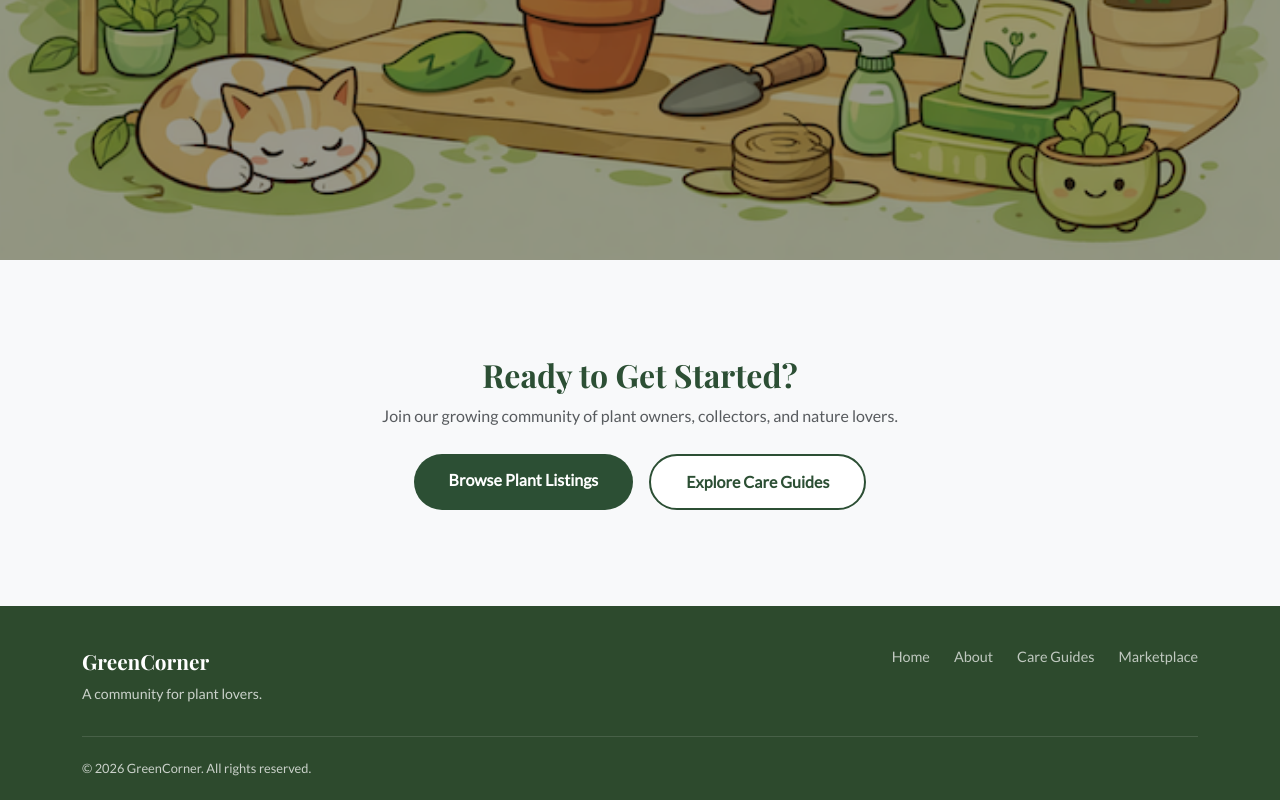
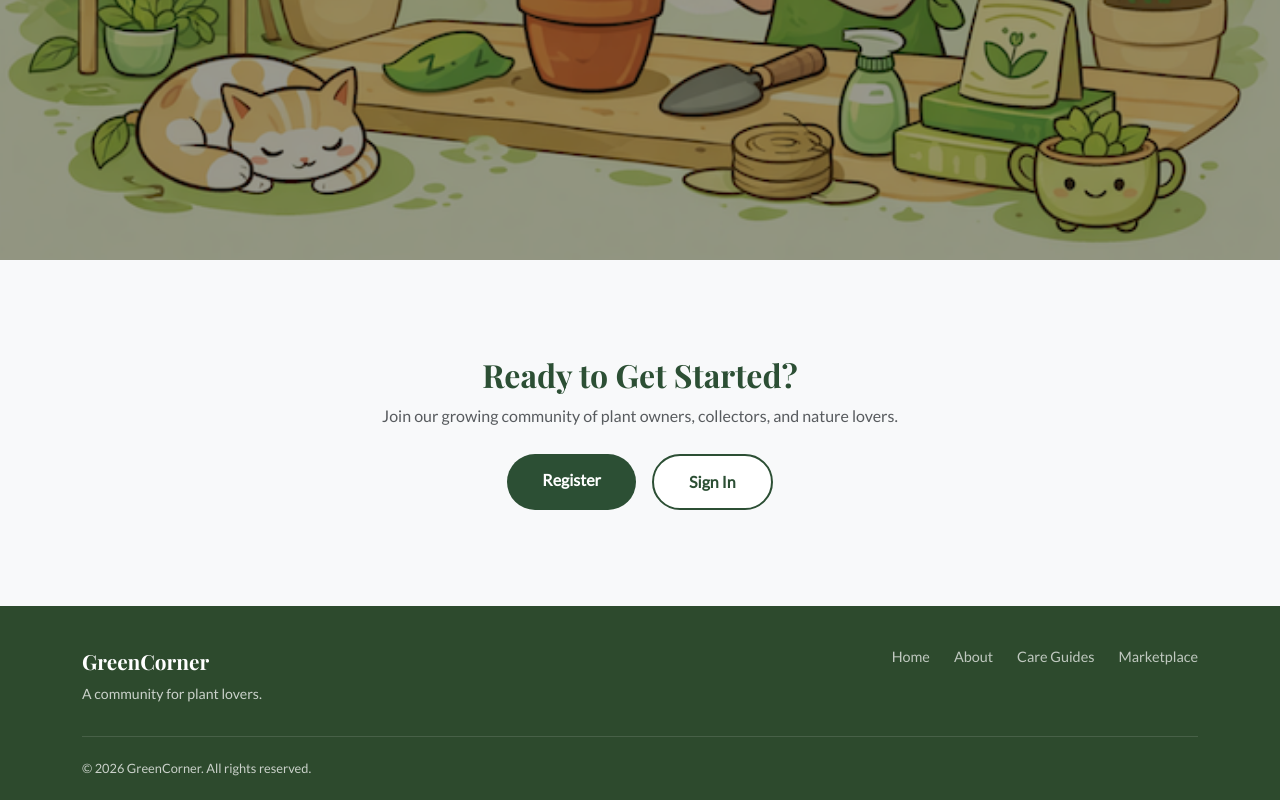
Before and after one commit to Jiahui-Zhou98/GreenCorner-project, a React (Vite) app in the folder frontend/: page / in a window 1280 px wide. Shown: the part 611-1411 px from the top of the page. Built offline with nearby package versions, Linux system fonts and the light colour scheme; no server answers.

Commit message:
updatehome

```diff
--- a/frontend/src/pages/Home/HomePage.jsx
+++ b/frontend/src/pages/Home/HomePage.jsx
@@ -42,12 +42,12 @@ export default function HomePage() {
           </p>
 
           <div className="d-flex justify-content-center gap-3 flex-wrap">
-            <Link to="/listings" className="btn-primary-custom">
-              Browse Plant Listings
+            <Link to="/register" className="btn-primary-custom">
+              Register
             </Link>
 
-            <Link to="/careposts" className="btn-secondary-custom">
-              Explore Care Guides
+            <Link to="/login" className="btn-secondary-custom">
+              Sign In
             </Link>
           </div>
         </Container>
```
